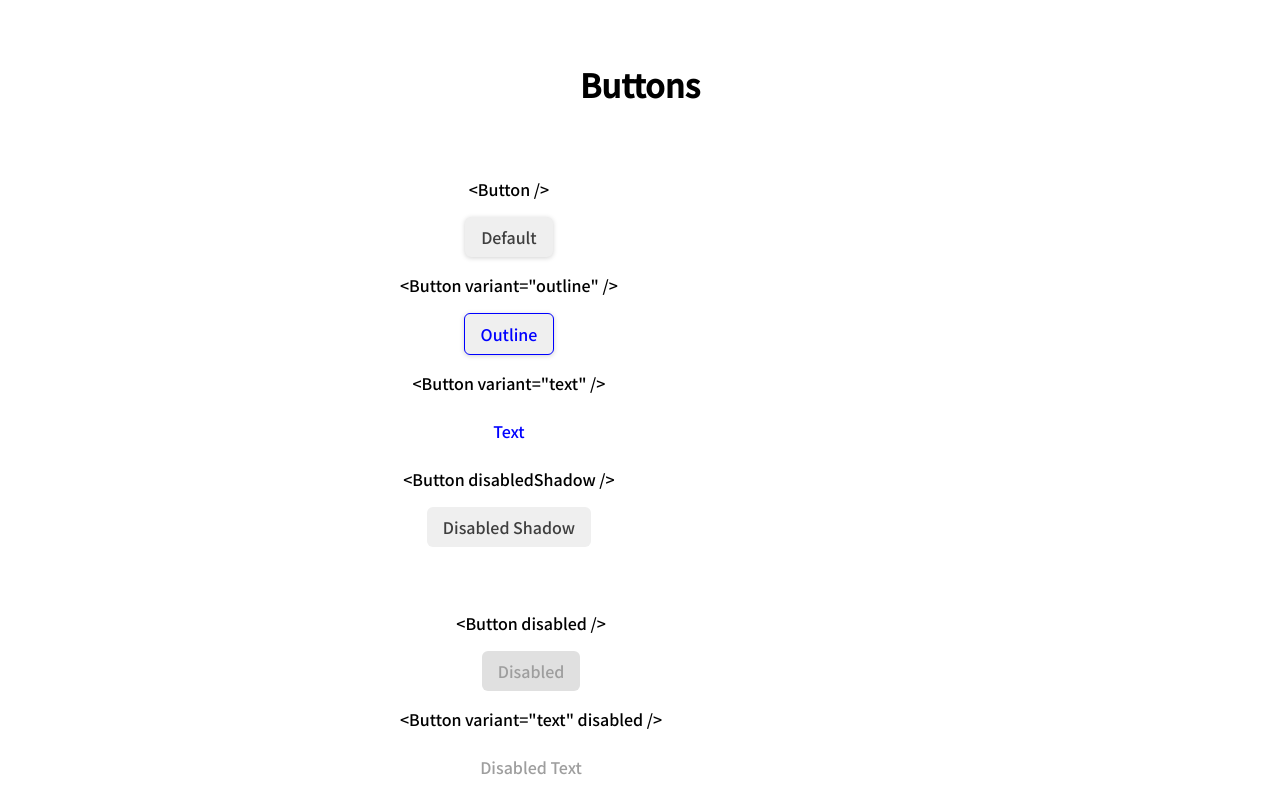
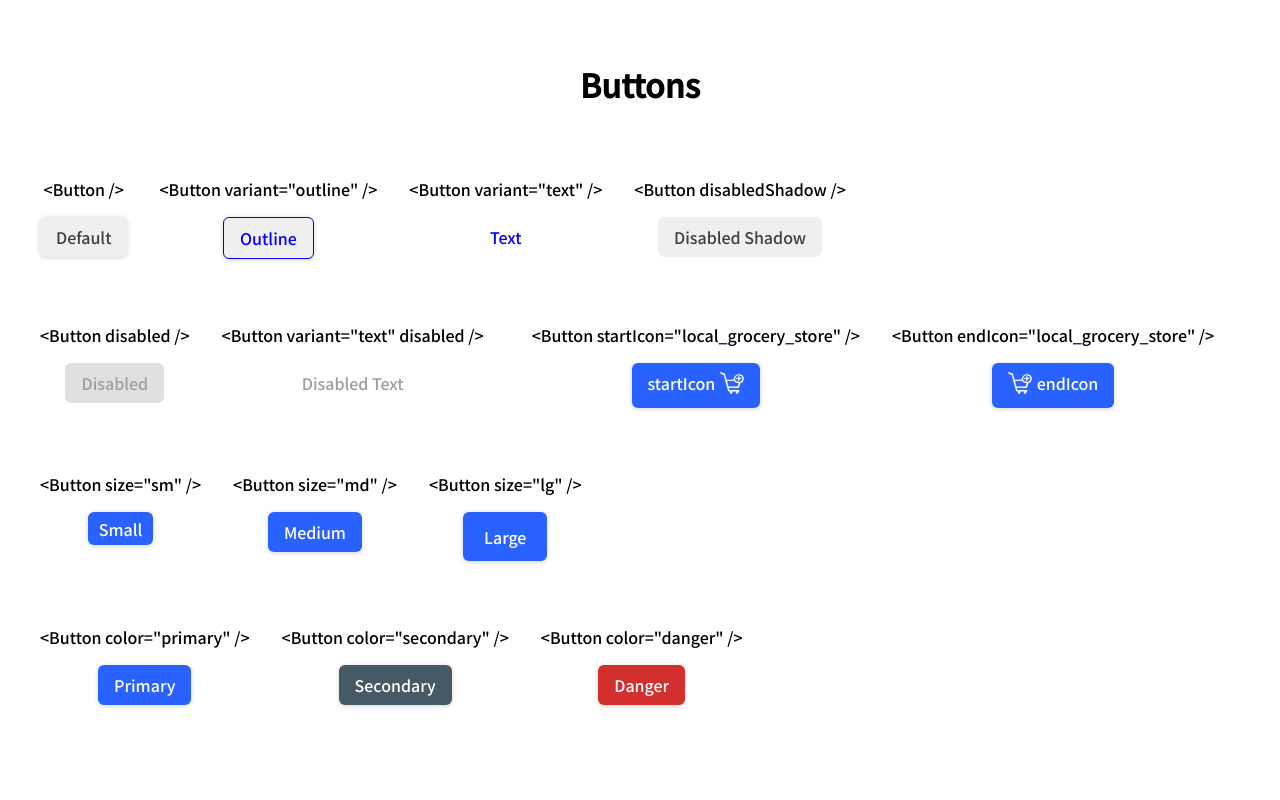
Before and after one commit to Faerk77/react-ButtonComponent, a React (Vite) app: page / in a window 1280 px wide. Shown: the top 800 px of the page. Built offline with nearby package versions, Linux system fonts and the light colour scheme.

Commit message:
'btnDiv component styling final details'

```diff
--- a/src/App.jsx
+++ b/src/App.jsx
@@ -37,11 +37,39 @@ function App() {
         <div className="btnGroup">
           <ButtonWrapper
             text={'<Button startIcon="local_grocery_store" />'}
-            btn={<Button text="startIcon" startIcon={BtnIcon} />}
+            btn={<Button text="startIcon" color='primary' startIcon={BtnIcon} />}
           />
           <ButtonWrapper
             text={'<Button endIcon="local_grocery_store" />'}
-            btn={<Button text="endIcon" endIcon={BtnIcon} />}
+            btn={<Button text="endIcon" color='primary' endIcon={BtnIcon} />}
+          />
+        </div>
+        <div className='btnGroup'>
+        <ButtonWrapper
+            text={'<Button size="sm" />'}
+            btn={<Button text="Small" color='primary' size='sm' />}
+          />
+          <ButtonWrapper
+            text={'<Button size="md" />'}
+            btn={<Button text="Medium" color='primary' size='md' />}
+          />
+          <ButtonWrapper
+            text={'<Button size="lg" />'}
+            btn={<Button text="Large" color='primary' size='lg' />}
+          />
+        </div>
+        <div className='btnGroup'>
+        <ButtonWrapper
+            text={'<Button color="primary" />'}
+            btn={<Button text="Primary" color='primary'/>}
+          />
+          <ButtonWrapper
+            text={'<Button color="secondary" />'}
+            btn={<Button text="Secondary" color='secondary'/>}
+          />
+          <ButtonWrapper
+            text={'<Button color="danger" />'}
+            btn={<Button text="Danger" color='danger'/>}
           />
         </div>
       </div>
--- a/src/components/Button.jsx
+++ b/src/components/Button.jsx
@@ -23,13 +23,13 @@ const Button = ({
     >
       {EndIcon && (
         <span>
-          <EndIcon width="1rem" />
+          <EndIcon width="1.5rem" />
         </span>
       )}
       {text ? <span>{text}</span> : ''}
       {StartIcon && (
         <span>
-          <StartIcon width="1rem" />
+          <StartIcon width="1.5rem" />
         </span>
       )}
     </button>
--- a/src/components/Button.module.css
+++ b/src/components/Button.module.css
@@ -1,23 +1,22 @@
 .default {
   font-family: 'Noto Sans JP', sans-serif;
+  display: flex;
+  justify-content: center;
+  gap: 0.3rem;
+  margin: auto;
   color: #3f3f3f;
-  margin: auto;
   font-size: 1rem;
   padding: 0.5rem 1rem;
   box-shadow: 0px 1px 5px rgb(210, 210, 210);
   border: none;
   border-radius: 6px;
+  outline: none;
 }
 
-.default:hover {
+.default:hover,
+.default:focus {
   border: none;
   background-color: rgb(152, 150, 150);
-}
-
-.default:focus {
-  background-color: rgb(174, 173, 173);
-  border: none;
-  outline: none;
 }
 
 .outline {
@@ -25,10 +24,7 @@
   border: 1px solid blue;
 }
 
-.outline:hover {
-  border: 1px solid blue;
-  background-color: rgb(203, 203, 255);
-}
+.outline:hover,
 .outline:focus {
   border: 1px solid blue;
   background-color: rgb(203, 203, 255);
@@ -40,10 +36,7 @@
   color: blue;
 }
 
-.text:hover {
-  background-color: rgb(203, 203, 255);
-}
-
+.text:hover,
 .text:focus {
   background-color: rgb(203, 203, 255);
 }
@@ -60,7 +53,7 @@
   padding: 0.8rem 1.3rem;
 }
 .primary,
-.secundary,
+.secondary,
 .danger {
   color: white;
 }
@@ -71,11 +64,11 @@
 .primary:focus {
   background-color: #0039cb;
 }
-.secundary {
+.secondary {
   background-color: #455a64;
 }
-.secundary:hover,
-.secundary:focus {
+.secondary:hover,
+.secondary:focus {
   background-color: #1c313a;
 }
 .danger {
--- a/src/index.css
+++ b/src/index.css
@@ -1,17 +1,19 @@
-body{
+body {
   font-family: 'Noto Sans JP', sans-serif;
 }
 
 .container {
-  width: 40%;
+  width: 100%;
   display: flex;
   flex-direction: column;
   gap: 2rem;
   margin: auto;
 }
-
+.btnGroup {
+  display: flex;
+  gap: 2rem;
+}
 .btnsContainer {
-  margin: auto;
   display: flex;
   flex-wrap: wrap;
   gap: 3rem;
```
